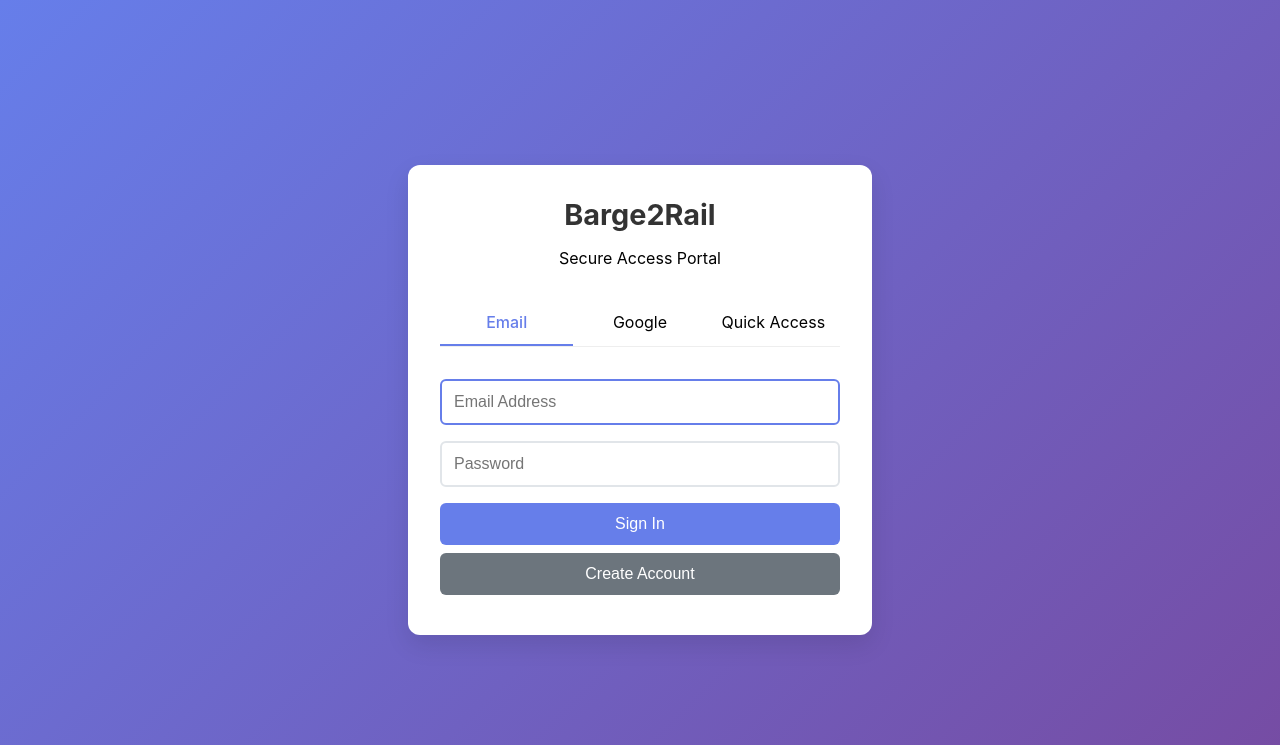
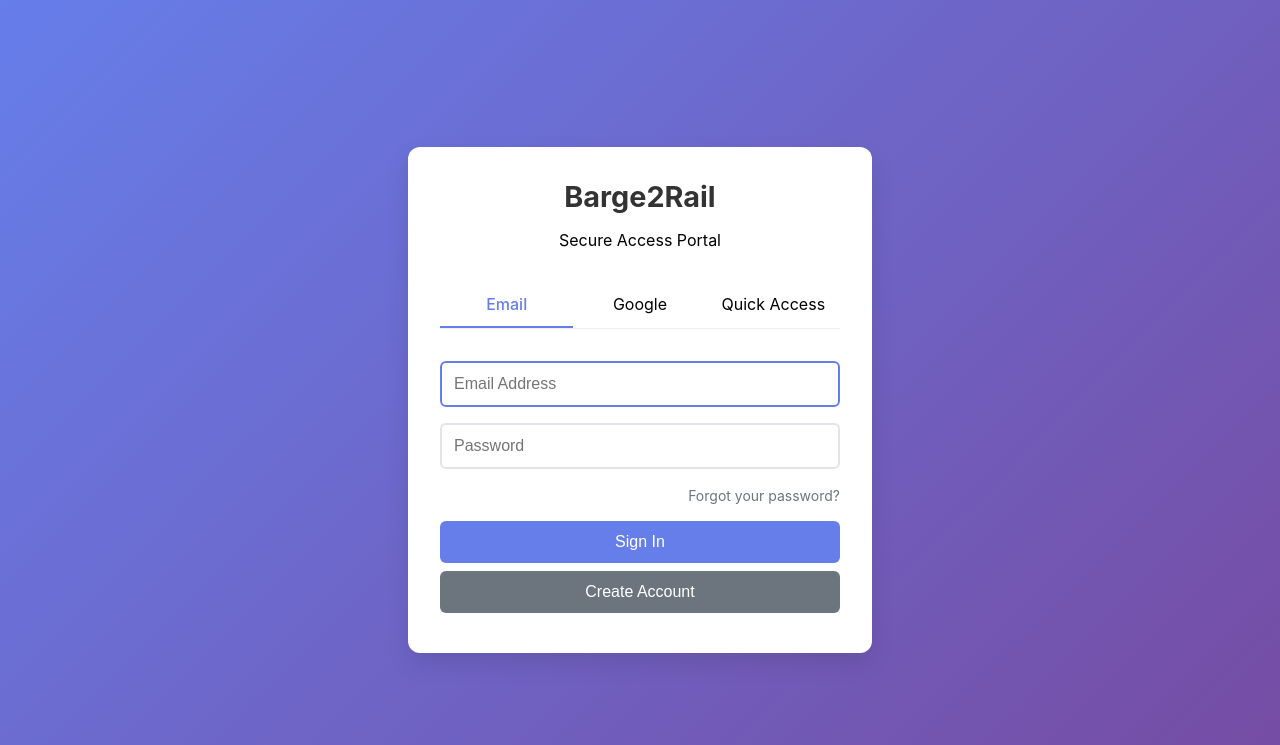
Before and after one commit to CinBarge/barge2rail-auth, a Django app: page /login/ in a window 1280 px wide. Shown: the top 745 px of the page. Run offline with Django 4.2, Linux system fonts and the light colour scheme; parts of the project's set-up code (start-up, migrations or seed data) failed here and were passed over.

Commit message:
feat: add forgot password link to login page
- Add "Forgot your password?" link after password field
- Right-aligned with subtle gray styling
- Hover effect for better UX (underline + darker color)
- Links to /password/reset/ (password reset flow)

🤖 Generated with [Claude Code](https://claude.com/claude-code)

Co-Authored-By: Claude <noreply@anthropic.com>

```diff
--- a/templates/login.html
+++ b/templates/login.html
@@ -65,6 +65,13 @@
             background: #f8f9fa; padding: 1rem; border-radius: 6px; margin: 1rem 0;
             border: 1px solid #dee2e6;
         }
+        .forgot-password {
+            color: #6c757d; font-size: 0.875rem; text-decoration: none;
+            transition: color 0.2s;
+        }
+        .forgot-password:hover {
+            color: #495057; text-decoration: underline;
+        }
     </style>
 </head>
 <body>
@@ -88,6 +95,9 @@
                 </div>
                 <div class="form-group">
                     <input type="password" id="password" placeholder="Password" required>
+                </div>
+                <div style="text-align: right; margin-bottom: 1rem;">
+                    <a href="/password/reset/" class="forgot-password">Forgot your password?</a>
                 </div>
                 <button type="submit" class="btn">Sign In</button>
             </form>
```
